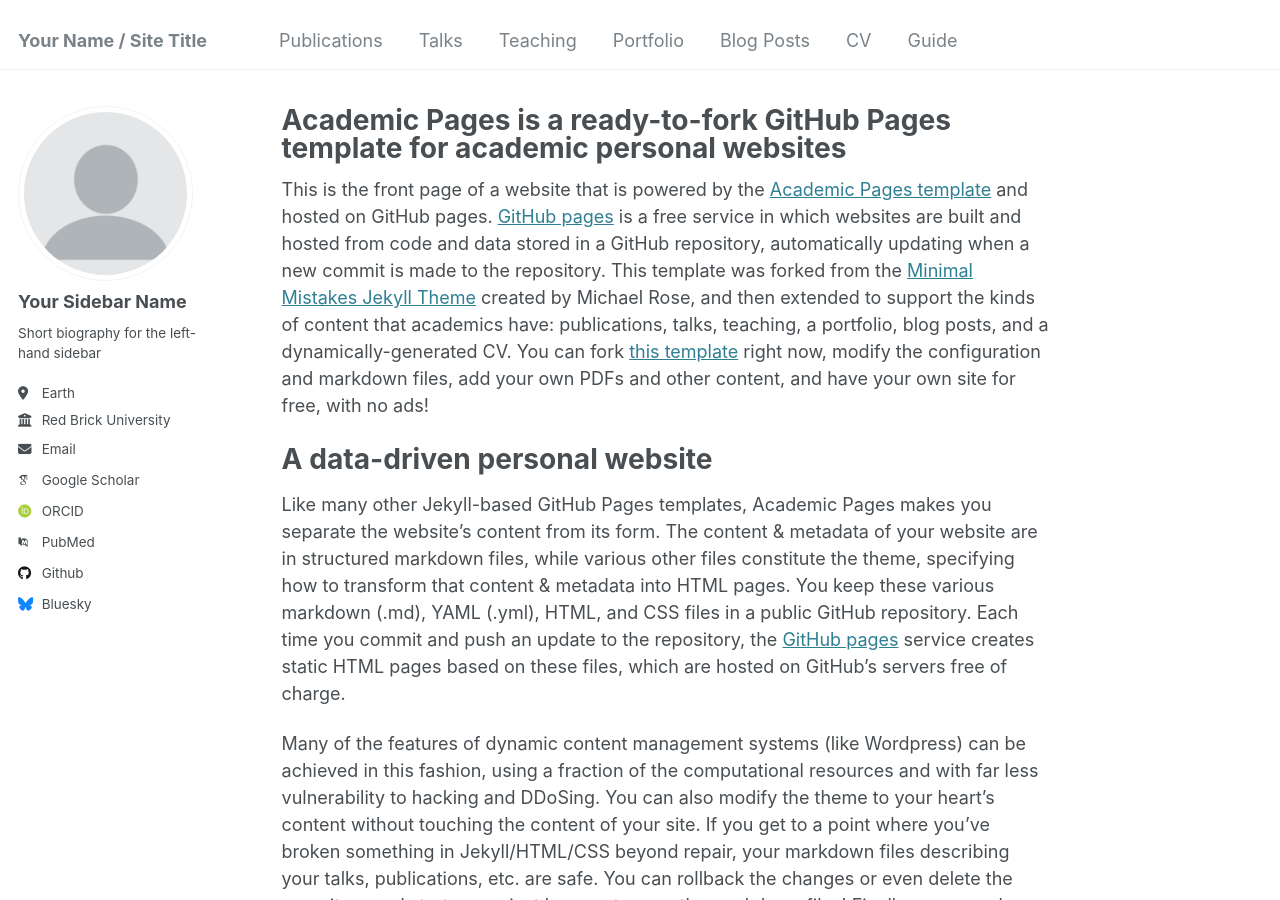
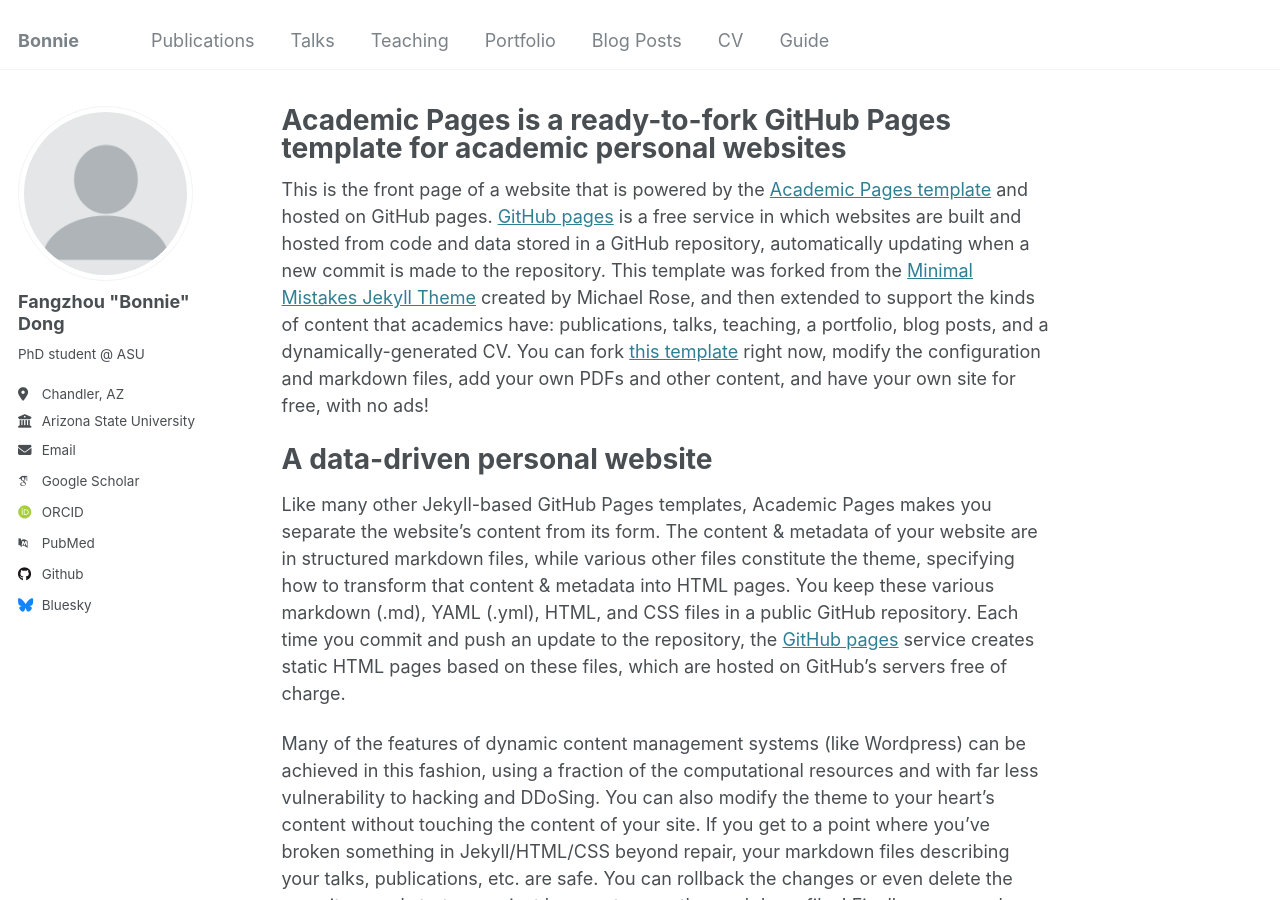
Before and after one commit to Bonnie1256/Bonnie1256.github.io, a Jekyll site: the page built from _pages/about.md, in a window 1280 px wide and 900 px high. Built offline with Jekyll 4.4.1, drawn with Linux system fonts in a browser that asks for light colours; some web fonts are replaced.

Commit message:
change name

```diff
--- a/_config.yml
+++ b/_config.yml
@@ -8,13 +8,13 @@
 
 # Basic Site Settings
 locale                   : "en-US"
-title                    : "Your Name / Site Title"
+title                    : "Bonnie"
 title_separator          : "-"
 name                     : &name "Your Name"
 description              : &description "personal description"
-url                      : https://academicpages.github.io # the base hostname & protocol for your site e.g. "https://[your GitHub username].github.io"
+url                      : https://bonnie1256.github.io/ # the base hostname & protocol for your site e.g. "https://[your GitHub username].github.io"
 baseurl                  : "" # the subpath of your site, e.g. "/blog"
-repository               : "academicpages/academicpages.github.io"
+repository               : "Bonnie1256/Bonnie1256.github.io"
 
 # Site Author - The following control what appear as part of the author content on the side bar.
 #               If a field is blank the icon and link will not appear, otherwise it will be shown.
@@ -22,17 +22,17 @@ repository               : "academicpages/academicpages.github.io"
 author:
   # Biographic information
   avatar           : "profile.png"
-  name             : "Your Sidebar Name"
+  name             : "Fangzhou \"Bonnie\" Dong"
   pronouns         : # example: "she/her"
-  bio              : "Short biography for the left-hand sidebar"
-  location         : "Earth"
-  employer         : "Red Brick University"
+  bio              : "PhD student @ ASU"
+  location         : "Chandler, AZ"
+  employer         : "Arizona State University"
   uri              : # URL
   email            : "none@example.org"
 
   # Academic websites
   arxiv            : # URL - Update with the correct link to your profile
-  googlescholar    : "https://scholar.google.com/citations?user=PS_CX0AAAAAJ"
+  googlescholar    : "https://scholar.google.com/citations?user=Vxid0mgAAAAJ&hl=en"
   impactstory      : # URL
   orcid            : "http://orcid.org/yourorcidurl"
   semantic         : # URL
@@ -44,7 +44,7 @@ author:
   bitbucket        : # Username - Update with your username on the site
   codepen          : # Username
   dribbble         : # Username
-  github           : "academicpages"
+  github           : "Bonnie1256"
   kaggle           : # Username
   stackoverflow    : # User number or user number and name (i.e., use "1" or "1/jeff-atwood")
 
```
Also changed, not shown: .github/    workflows  /scrape_talks.yml (deleted).
